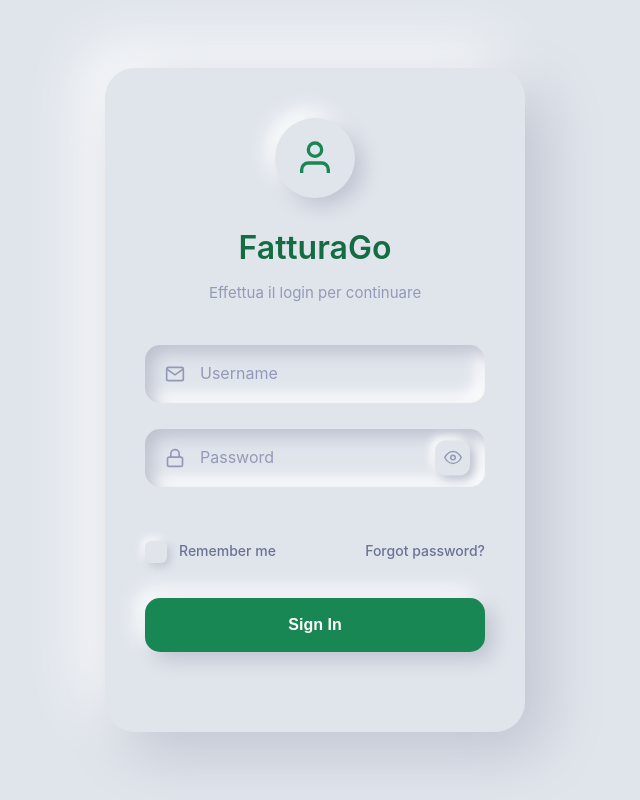
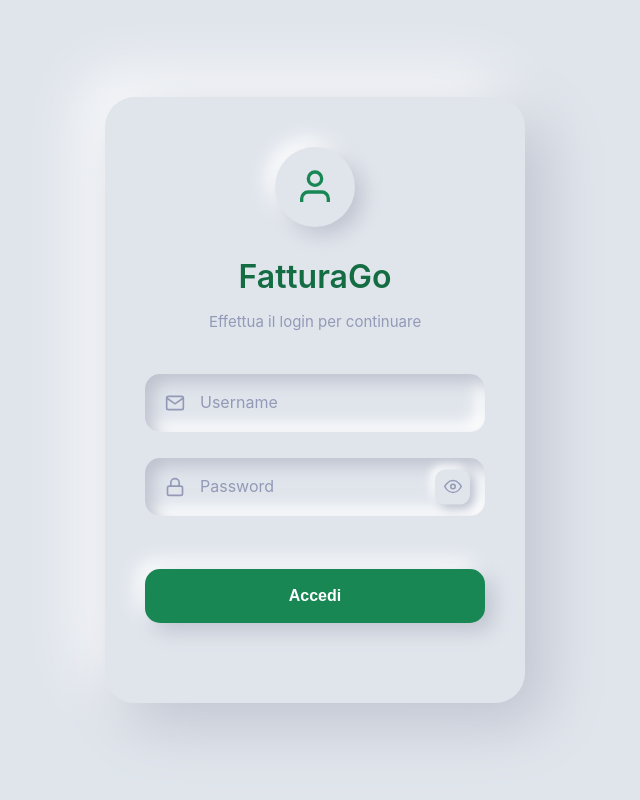
Before and after one commit to viktory2311/WebappFatturazioneSmart, a Django app: page / in a window 1280 px wide. Shown: the whole page, without its empty margins (325-965 px from the left). Run offline with Django 5.2, Linux system fonts and the light colour scheme.

Commit message:
-   Aggiunta icona personalizzata alla pagina di login e all'index -   Correzione del pulsante di login per mostrare "Accedi" invece di "Sign In"

```diff
--- a/TestConDjango/WebappFatturazioneSmart/fatturazione/templates/login.html
+++ b/TestConDjango/WebappFatturazioneSmart/fatturazione/templates/login.html
@@ -61,27 +61,12 @@
                     <span class="error-message" id="passwordError"></span>
                 </div>
 
-                <div class="form-options">
-                    <div class="remember-wrapper">
-                        <input type="checkbox" id="remember" name="remember">
-                        <label for="remember" class="checkbox-label">
-                            <div class="neu-checkbox">
-                                <svg viewBox="0 0 24 24" fill="none" stroke="currentColor" stroke-width="3">
-                                    <polyline points="20 6 9 17 4 12"/>
-                                </svg>
-                            </div>
-                            Remember me
-                        </label>
-                    </div>
-                    <a href="#" class="forgot-link">Forgot password?</a>
-                </div>
-
                 <button type="submit" class="neu-button login-btn">
-                    <span class="btn-text">Sign In</span>
-                    <div class="btn-loader">
-                        <div class="neu-spinner"></div>
-                    </div>
-                </button>
+                        <span class="btn-text">Accedi</span>
+                        <div class="btn-loader">
+                            <div class="neu-spinner"></div>
+                        </div>
+                    </button>
                 {% if request.method == "POST" and form.errors %}
                 <div class="alert alert-danger">
                     ❌ Username o password non corretti
```
Also changed, not shown: TestConDjango/WebappFatturazioneSmart/db.sqlite3.
